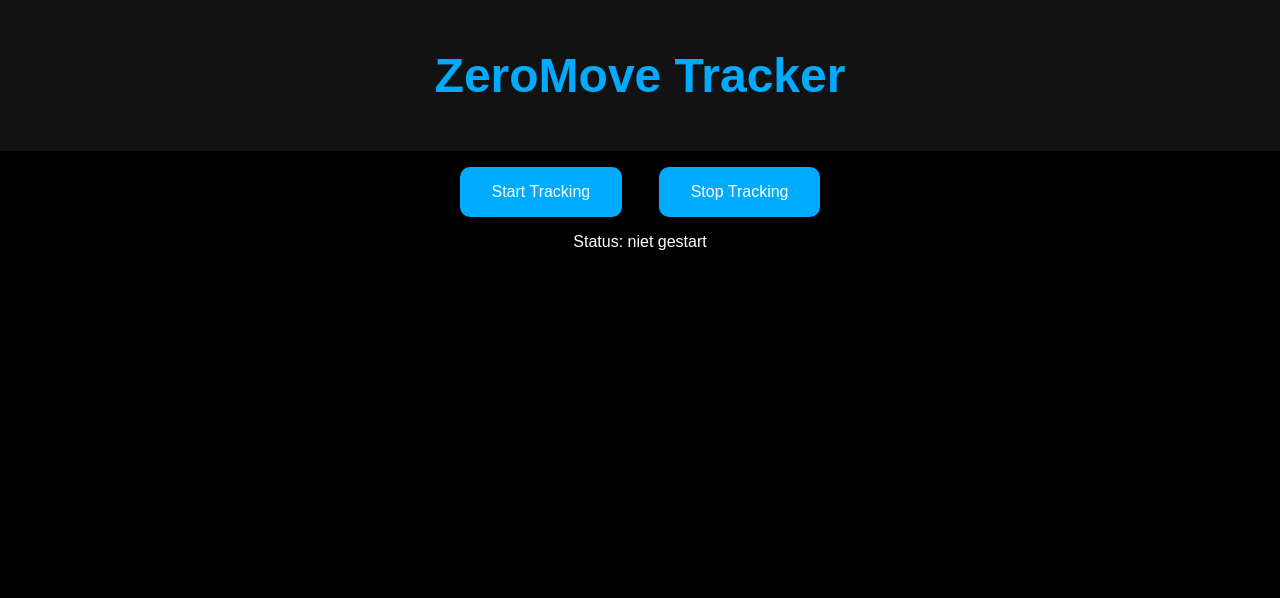
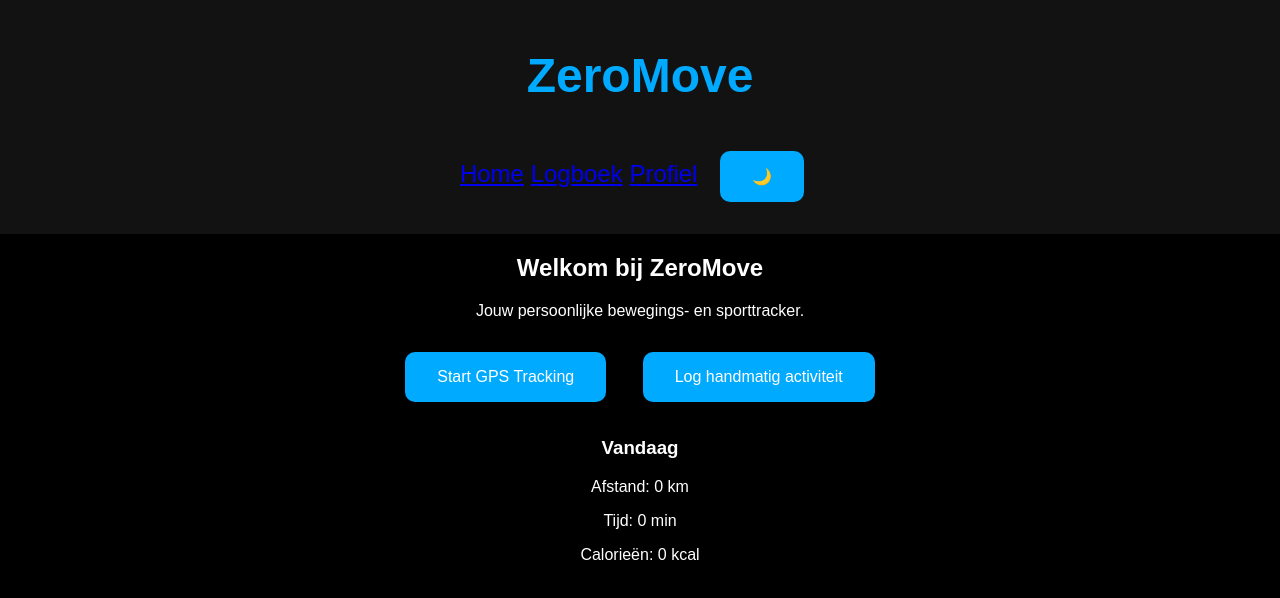
Before and after one commit to Mattergx0/zeromove, a plain HTML site: page index.html in a window 1280 px wide. Drawn offline with Linux system fonts and the light colour scheme.

Commit message:
Update index.html

```diff
--- a/index.html
+++ b/index.html
@@ -1,20 +1,38 @@
 <!DOCTYPE html>
-<html lang="en">
+<html lang="nl">
 <head>
   <meta charset="UTF-8" />
-  <meta name="viewport" content="width=device-width, initial-scale=1.0"/>
-  <title>ZeroMove</title>
+  <meta name="viewport" content="width=device-width, initial-scale=1" />
+  <title>ZeroMove - Startpagina</title>
   <link rel="stylesheet" href="style.css" />
-  <link rel="manifest" href="manifest.json" />
-  <script defer src="script.js"></script>
+  <link href="https://fonts.googleapis.com/css2?family=Poppins:wght@400;600;800&family=Raleway:wght@800&display=swap" rel="stylesheet" />
 </head>
 <body>
-  <header><h1>ZeroMove Tracker</h1></header>
+  <header>
+    <h1>ZeroMove</h1>
+    <nav>
+      <a href="index.html" class="active">Home</a>
+      <a href="logboek.html">Logboek</a>
+      <a href="profiel.html">Profiel</a>
+      <button id="darkModeToggle" aria-label="Toggle dark mode">🌙</button>
+    </nav>
+  </header>
+
   <main>
-    <button onclick="startTracking()">Start Tracking</button>
-    <button onclick="stopTracking()">Stop Tracking</button>
-    <div id="output">Status: niet gestart</div>
-    <div id="map"></div>
+    <h2>Welkom bij ZeroMove</h2>
+    <p>Jouw persoonlijke bewegings- en sporttracker.</p>
+
+    <button onclick="alert('Start GPS tracking! (nog te implementeren)')">Start GPS Tracking</button>
+    <button onclick="alert('Handmatige invoer loggen!')">Log handmatig activiteit</button>
+
+    <section id="stats">
+      <h3>Vandaag</h3>
+      <p>Afstand: 0 km</p>
+      <p>Tijd: 0 min</p>
+      <p>Calorieën: 0 kcal</p>
+    </section>
   </main>
+
+  <script src="app.js"></script>
 </body>
 </html>
```
